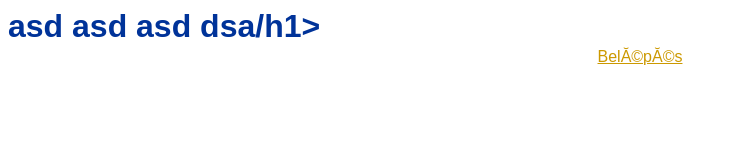
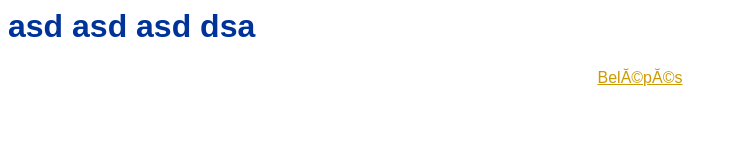
Before and after one commit to erkage/hello-git, a plain HTML site: page index.htm in a window 1280 px wide. Shown: the whole page, without its empty margins (0-737 px from the left). Drawn offline with Linux system fonts and the light colour scheme.

Commit message:
github app test merge

```diff
--- a/index.htm
+++ b/index.htm
@@ -9,7 +9,7 @@
 <meta name="Microsoft Theme" content="blueprnt 011, default"><meta name="Microsoft Border" content="tl, default"></head>
 
 <body background="_themes/blueprnt/blutextb.gif" bgcolor="#FFFFFF" text="#003399" link="#CC9900" vlink="#666699" alink="#CC3399"><!--msnavigation--><table border="0" cellpadding="0" cellspacing="0" width="100%"><tr><td><!--mstheme--><font face="Arial">
-<h1>asd asd asd dsa/h1>
+<h1>asd asd asd dsa</h1>
 <TABLE COLS="1" WIDTH="100%" HEIGHT="100%">
 <TR VALIGN="CENTER">
 <TD ALIGN="CENTER">
```
